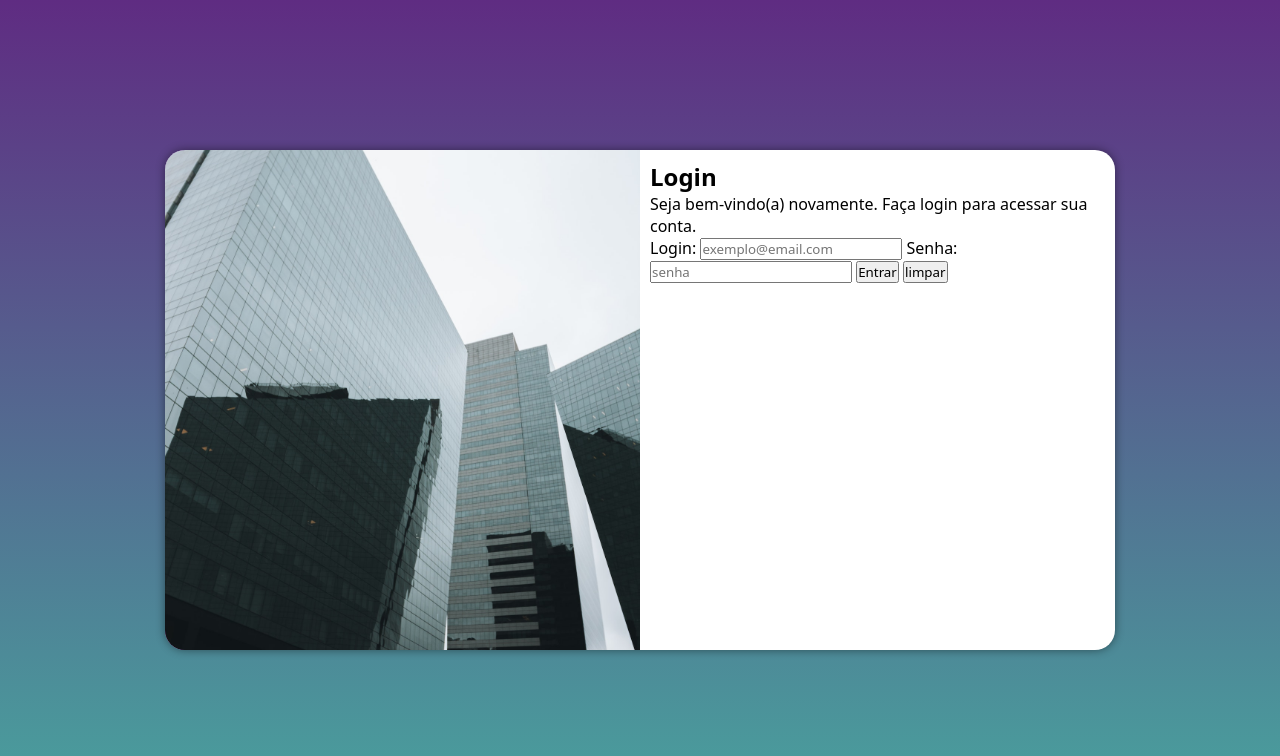
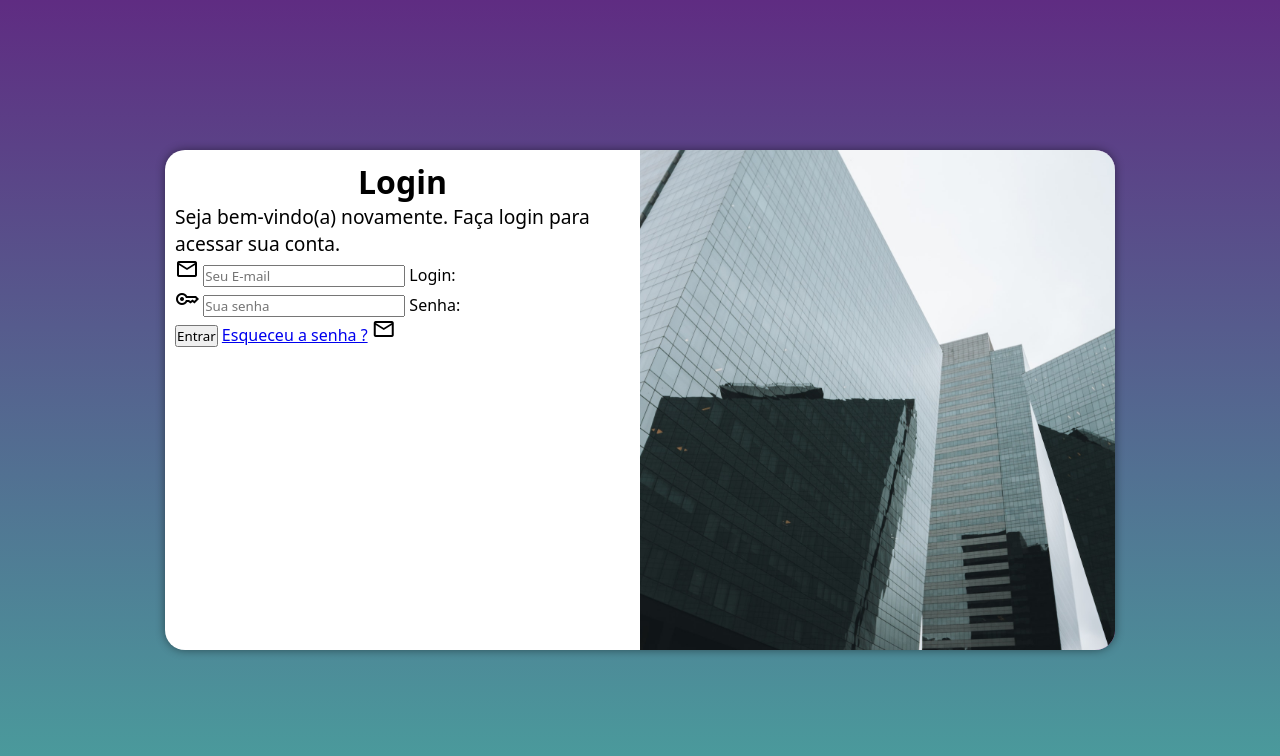
Before and after one commit to Yagocayo/estudos-projeto-login, a plain HTML site: page index.html in a window 1280 px wide. Drawn offline with nearby package versions, Linux system fonts and the light colour scheme.

Commit message:
finalizando projeto login basico

```diff
--- a/estilos/media-query.css
+++ b/estilos/media-query.css
@@ -38,13 +38,20 @@ Grandes telas: acima de 1200px
 
     }
     section#login > div#imagem {
-        float: left;
+        float: right;
         width: 50%;
         height: 100%;
     }
     section#login > div#formulario {
-        float: right;
+        float: left;
         width: 50%;
 
     }
+    div#formulario > p {
+        font-size: 1.2em;
+    }
+    div#formulario > h1  {
+        font-size: 2em;
+    }
+
 }
--- a/estilos/style.css
+++ b/estilos/style.css
@@ -54,3 +54,10 @@ section#login > div#formulario{
     display: block;
     padding: 10px;
 }
+div#formulario > h1 {
+    text-align: center;
+
+}
+div#formulario > p {
+    font-size: 0.8em;
+}
--- a/index.html
+++ b/index.html
@@ -5,6 +5,7 @@
     <meta http-equiv="X-UA-Compatible" content="IE=edge">
     <meta name="viewport" content="width=device-width, initial-scale=1.0">
     <title>Login</title>
+    <link rel="stylesheet" href="https://fonts.googleapis.com/css2?family=Material+Symbols+Outlined:opsz,wght,FILL,GRAD@20..48,100..700,0..1,-50..200" />
     <link rel="stylesheet" href="estilos/style.css">
     <link rel="stylesheet" href="estilos/media-query.css">
 
@@ -20,14 +21,28 @@
                 <h1>Login</h1>
                 <p>Seja bem-vindo(a) novamente. Faça login para acessar sua conta.</p>
                 <form action="login.php" method="post" autocomplete="on">
-                    <label for="iemail">Login: </label>
-                    <input class="log" type="email" name="email" id="iemail" required mixlength="10" maxlength="30" placeholder="exemplo@email.com">
-
-                    <label for="isenha">Senha: </label>
-                    <input class="log" type="password" name="senha" id="isenha" required min="8" max="20" placeholder="senha">
+                    <div class="campo">
+                        <span class="material-symbols-outlined">
+                            mail
+                            </span>
+                        <input type="email" name="login" id="ilogin" required minlength="10" maxlength="30" placeholder="Seu E-mail" autocomplete="email">
+                        <label for="ilogin">Login: </label>
+                    </div>
+                    <div class="campo">
+                        <span class="material-symbols-outlined">
+                            key
+                            </span>
+                        <input type="password" name="senha" id="isenha" required minlength="8" maxlength="30" placeholder="Sua senha" >
+                        <label for="isenha" autocomplete="current-password">Senha: </label>
+                    </div>
 
                     <input type="submit" value="Entrar">
-                    <input type="reset" value="limpar">
+
+                    <a href="esqueci.html">Esqueceu a senha ?</a>
+                    <span class="material-symbols-outlined">
+                        mail
+                        </span>
+
 
 
                 </form>
```
